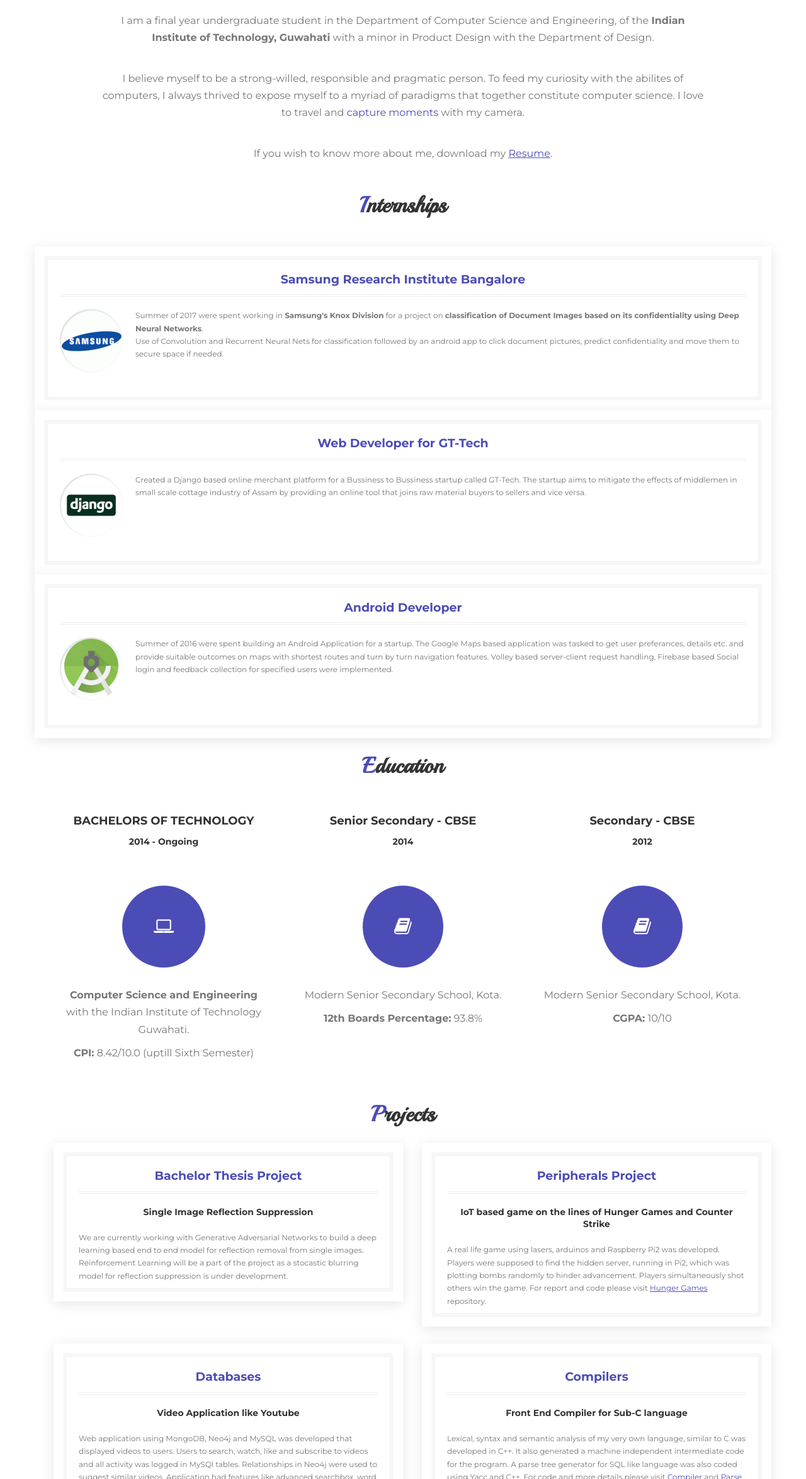
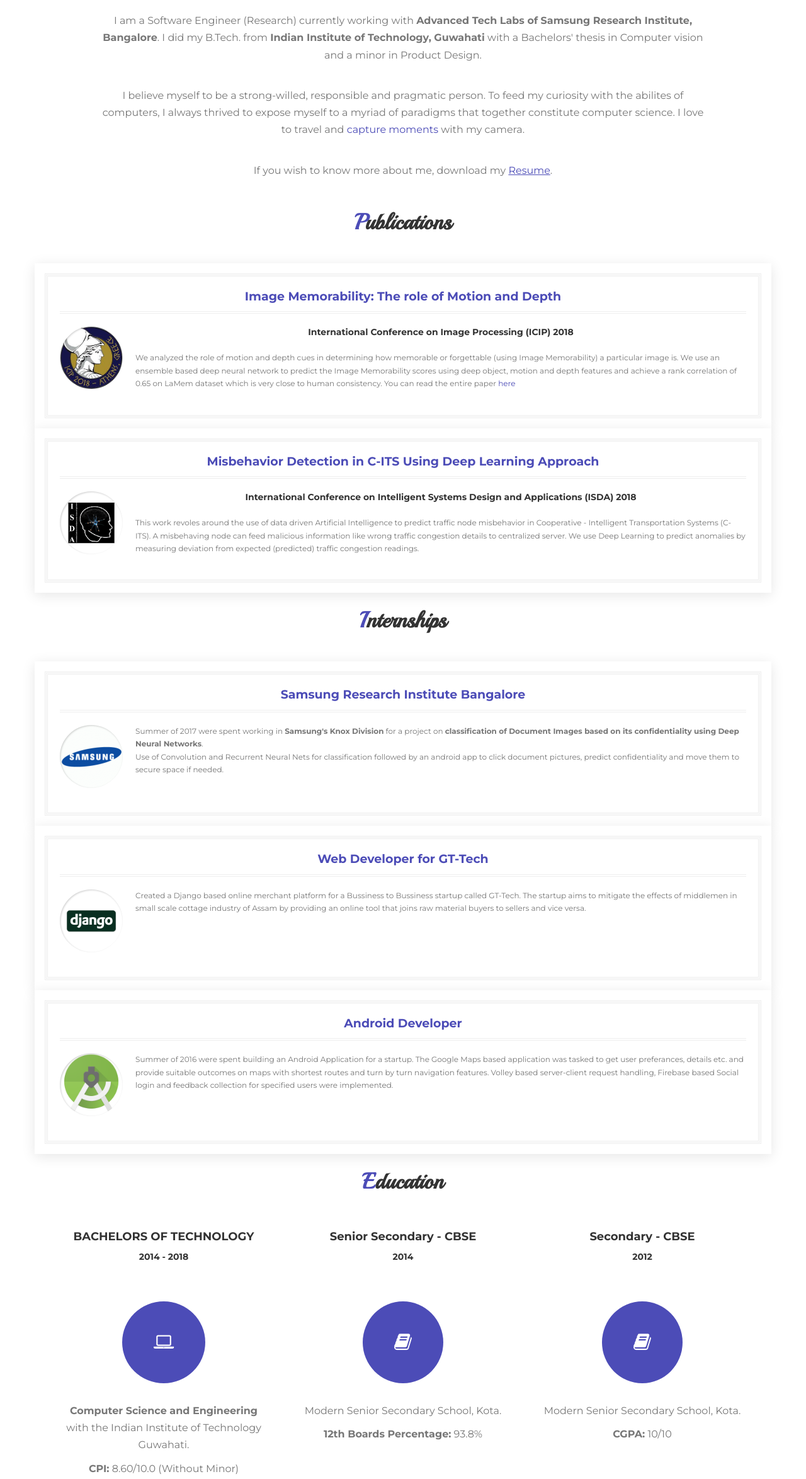
Before and after one commit to paritoshmittal12/paritoshmittal12.github.io, a plain HTML site: page index.html in a window 1280 px wide. Shown: the part 452-2800 px from the top of the page at 63% size. Drawn offline with nearby package versions, Linux system fonts and the light colour scheme; some packages are replaced by stand-ins of ours.

Commit message:
New changes and updates

```diff
--- a/index.html
+++ b/index.html
@@ -40,6 +40,7 @@
 										<div class="navbar-collapse collapse">
 											<ul class="nav navbar-nav">
 												<li class="menuItem"><a href="#banner">Home</a></li>
+												<li class="menuItem"><a href="#publications">Publications</a></li>
 												<li class="menuItem"><a href="#internships">Internships</a></li>
 												<li class="menuItem"><a href="#education">Education</a></li>
 												<li class="menuItem"><a href="#gallery">Projects</a></li>
@@ -58,7 +59,7 @@
 		<div class="container">
 			<div class="heading text-center">
 				<h2>About Me</h2>
-				<p><br>I am a final year undergraduate student in the Department of Computer Science and Engineering, of the <b>Indian Institute of Technology, Guwahati</b> with a minor in Product Design with the Department of Design.</p>
+				<p><br>I am a Software Engineer (Research) currently working with <b>Advanced Tech Labs of Samsung Research Institute, Bangalore</b>. I did my B.Tech. from <b>Indian Institute of Technology, Guwahati</b> with a Bachelors' thesis in Computer vision and a minor in Product Design.</p>
 				<p><br>I believe myself to be a strong-willed, responsible and pragmatic person. To feed my curiosity with the abilites of computers, I always thrived to expose myself to a myriad of paradigms that together constitute computer science.
 					I love to travel and <a href = "#photos">capture moments</a> with my camera.</p>
 				<p><br>If you wish to know more about me, download my <a href="img/Paritosh_Mittal_Resume.pdf" download="Paritosh_Mittal_Resume"><u>Resume</u></a>.</p>
@@ -69,7 +70,39 @@
 
 	</section>
 
-
+		<section class="feedback" id="publications">
+		<div class="container">
+			<div class="heading">
+				<h2>Publications</h2>
+				<h3></h3>
+			</div>
+			<div class="row">
+					<div class="skills">
+						<h3 class="main text-center">Image Memorability: The role of Motion and Depth</h3>
+						<div class="restitem clearfix">
+							<div class="rm-thumb" style="background-image: url(img/imgs/17.jpg)">
+							</div>
+							<h5 align = "center">International Conference on Image Processing (ICIP) 2018</h5>
+							 <br>
+							 <p> We analyzed the role of motion and depth cues in determining how memorable or forgettable (using Image Memorability) a particular image is. We use an ensemble based deep neural network to predict the Image Memorability scores using deep object, motion and depth features and achieve a rank correlation of 0.65 on LaMem dataset which is very close to human consistency.
+							 You can read the entire paper <a href="https://ieeexplore.ieee.org/document/8451334" target="_blank"> here</a></p>
+						</div>
+					</div>
+			</div>
+				<div class="row">
+					<div class="skills">
+						<h3 class="main text-center">Misbehavior Detection in C-ITS Using Deep Learning Approach</h3>
+						<div class="restitem clearfix">
+							<div class="rm-thumb" style="background-image: url(img/imgs/18.png)">
+							</div>
+							<h5 align = "center">International Conference on Intelligent Systems Design and Applications (ISDA) 2018</h5>
+							<br>
+							<p>This work revoles around the use of data driven Artificial Intelligence to predict traffic node misbehavior in Cooperative - Intelligent Transportation Systems (C-ITS). A misbehaving node can feed malicious information like wrong traffic congestion details to centralized server. We use Deep Learning to predict anomalies by measuring deviation from expected (predicted) traffic congestion readings.<!-- You can read the full paper <a href =" ">here</a>.-->  </p>
+						</div>
+					</div>
+				</div>
+		</div>
+		</section>
 		<section class="feedback" id="internships">
 		<div class="container">
 			<div class="heading">
@@ -127,10 +160,10 @@
 				<div class="text-center">
 					<div class="hi-icon-wrap hi-icon-effect">
 						<h4>BACHELORS OF TECHNOLOGY</h4>
-						<h5>2014 - Ongoing</h5>
+						<h5>2014 - 2018</h5>
 						<i class="fa fa-laptop"></i>
 						<p><b>Computer Science and Engineering</b> with the Indian Institute of Technology Guwahati.</p>
-						<p> <b>CPI:</b> 8.42/10.0 (uptill Sixth Semester)
+						<p> <b>CPI:</b> 8.60/10.0 (Without Minor)
 					</div>
 				</div>
 			</div>
@@ -178,11 +211,30 @@
 				<div class="col-md-6">
 					<div class="skills">
 						<h3 class="main text-center">Bachelor Thesis Project</h3>
+							<h5 align="center">Image Memorability</h5>
+							<br>
+							<p> I studied the role of motion and depth information from single images to predict the memorability scores. We finally proposed a deep learning model that used motion and depth cues together with
+							deep object features to predict image memorability.</p>
+					</div>
+				</div>
+				<div class="col-md-6">
+					<div class="skills">
+						<h3 class="main text-center">Artificial Intelligence Project</h3>
+							<h5 align="center"> Multi - Agent Reinforcement Learning</h5>
+							<br>
+							<p> We tested and analyzed various Reinforcement Learning algorithms like DQN, DRQN, A2C and MADDPG on centralized and distributed environments for <b>Multi Agent</b> predator prey game in gridworld setting.
+							</p>
+					</div>
+				</div>
+			</div>
+			<br>
+			<div class="row">
+				<div class="col-md-6">
+					<div class="skills">
+						<h3 class="main text-center">Computer Vision Lab</h3>
 							<h5 align="center">Single Image Reflection Suppression</h5>
 							<br>
-							<p> We are currently working with Generative Adversarial Networks to build a deep learning based end to end model for reflection removal from single images. Reinforcement
-								Learning will be a part of the project as a stocastic blurring model for reflection suppression is under development.
-							</p>
+							<p> Attempted the problem of removing reflections from single images using Deep Learning. We used a gradient based approach to identify regions containing reflections and then use selective blurring to suppress them. Attempted the use of <b>Generative Adversarial Networks and Conventional CNN</b> based models to mark regions having reflections.</p>
 					</div>
 				</div>
 				<div class="col-md-6">
@@ -515,7 +567,7 @@
 							<div class="rm-thumb" style="background-image: url(img/imgs/9.png)">
 							</div>
 							<h5>Tensorflow</h5>
-							<p>Proficient in use of tensorflow library for creating deep neural archtecture. With Bachelor Thesis project, summer research Intern and a course project on Deep Learning in Computer Vision, achieved considerable proficiancy in use of tensorflow.
+							<p>Proficient in use of tensorflow library for creating deep neural archtecture. With various ongoiong projects in Samsung, Bachelor Thesis project, summer research Intern and a few course projects on Deep Learning, achieved considerable proficiancy in use of tensorflow.
 							</p>
 						</div>
 						<div class="restitem clearfix">
```
Also changed, not shown: img/imgs/17.jpg (added), img/imgs/18.png (added), 1 other file.
